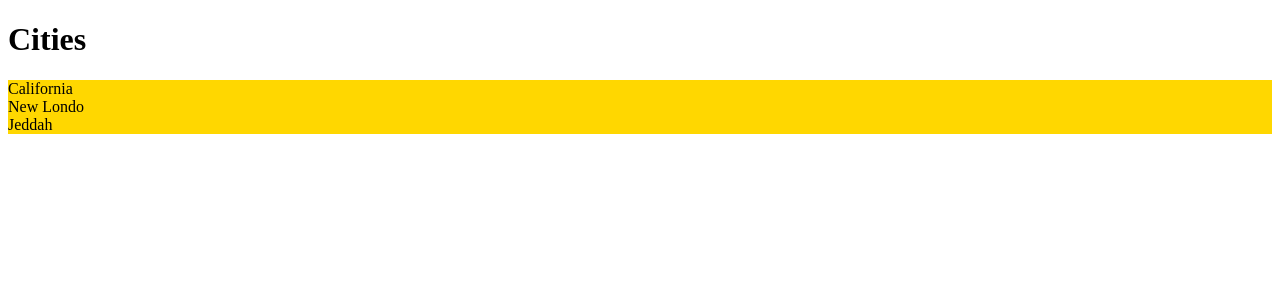
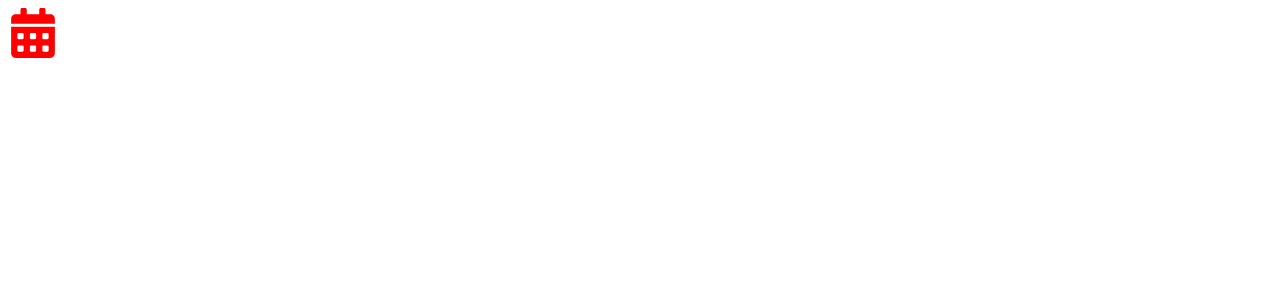
Before and after one commit to Mrufaihi/Mosh-React-Beginner, a React (Vite) app: page / in a window 1280 px wide. Shown: the top 300 px of the page. Built offline with nearby package versions, Linux system fonts and the light colour scheme.

Commit message:
React Icons

```diff
--- a/package.json
+++ b/package.json
@@ -11,7 +11,8 @@
   "dependencies": {
     "bootstrap": "^5.2.3",
     "react": "^18.2.0",
-    "react-dom": "^18.2.0"
+    "react-dom": "^18.2.0",
+    "react-icons": "^4.7.1"
   },
   "devDependencies": {
     "@types/react": "^18.0.27",
--- a/src/App.tsx
+++ b/src/App.tsx
@@ -1,13 +1,12 @@
 //imports
 import { useState } from 'react';
-import ListGroup from './components/ListGroup'; //automatically looks for index.ts in that folder
 import './App.css';
+import { FaCalendarAlt } from 'react-icons/fa';
 
 function App() {
-  const listItems = ['California', 'New Londo', 'Jeddah'];
   return (
     <>
-      <ListGroup listItem={listItems} heading="Cities" />
+      <FaCalendarAlt color="red" size={50} />
     </>
   );
 }
```
Also changed, not shown: 1 other file (tests, documents, lock files or other folders).
